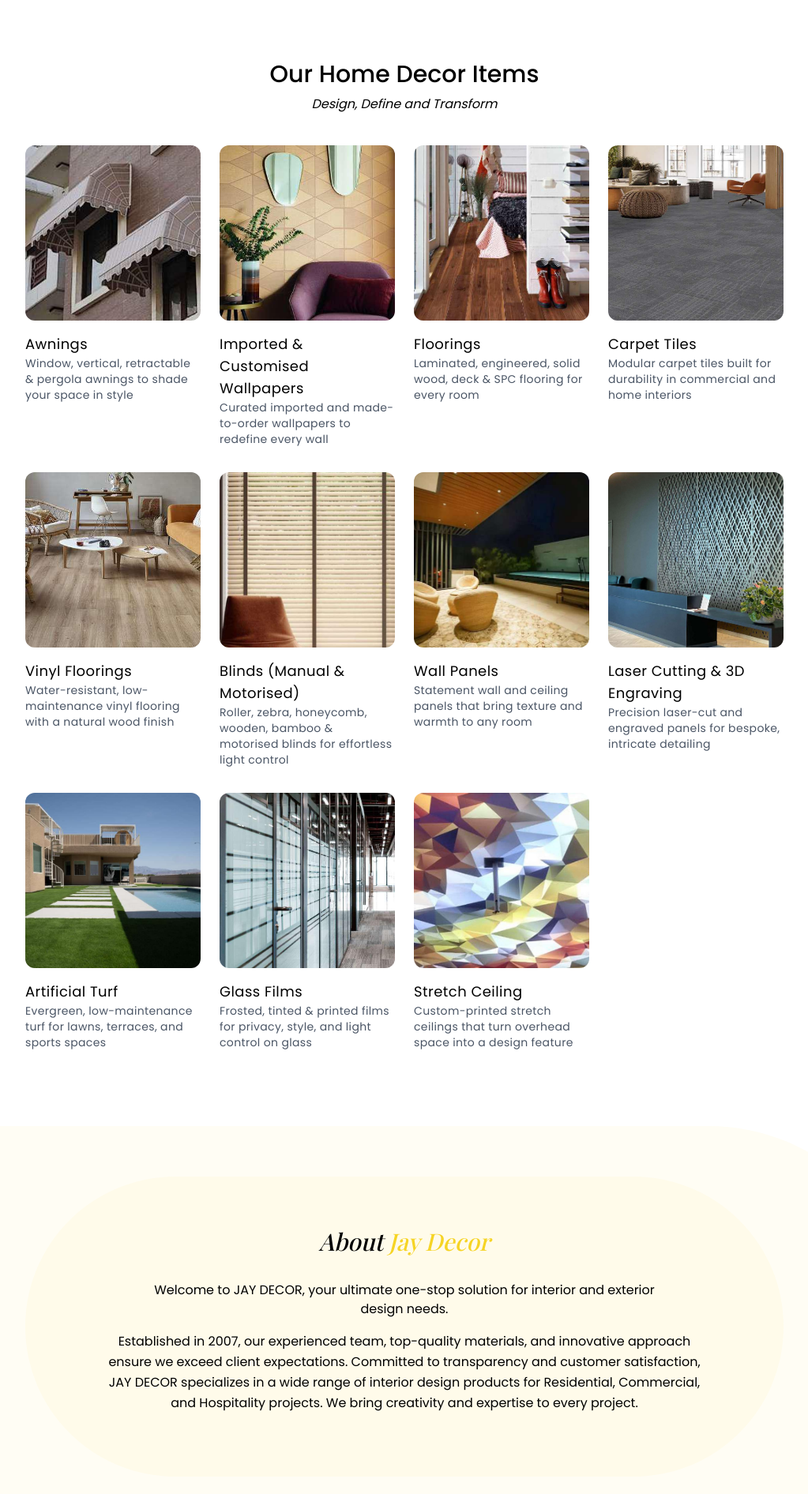
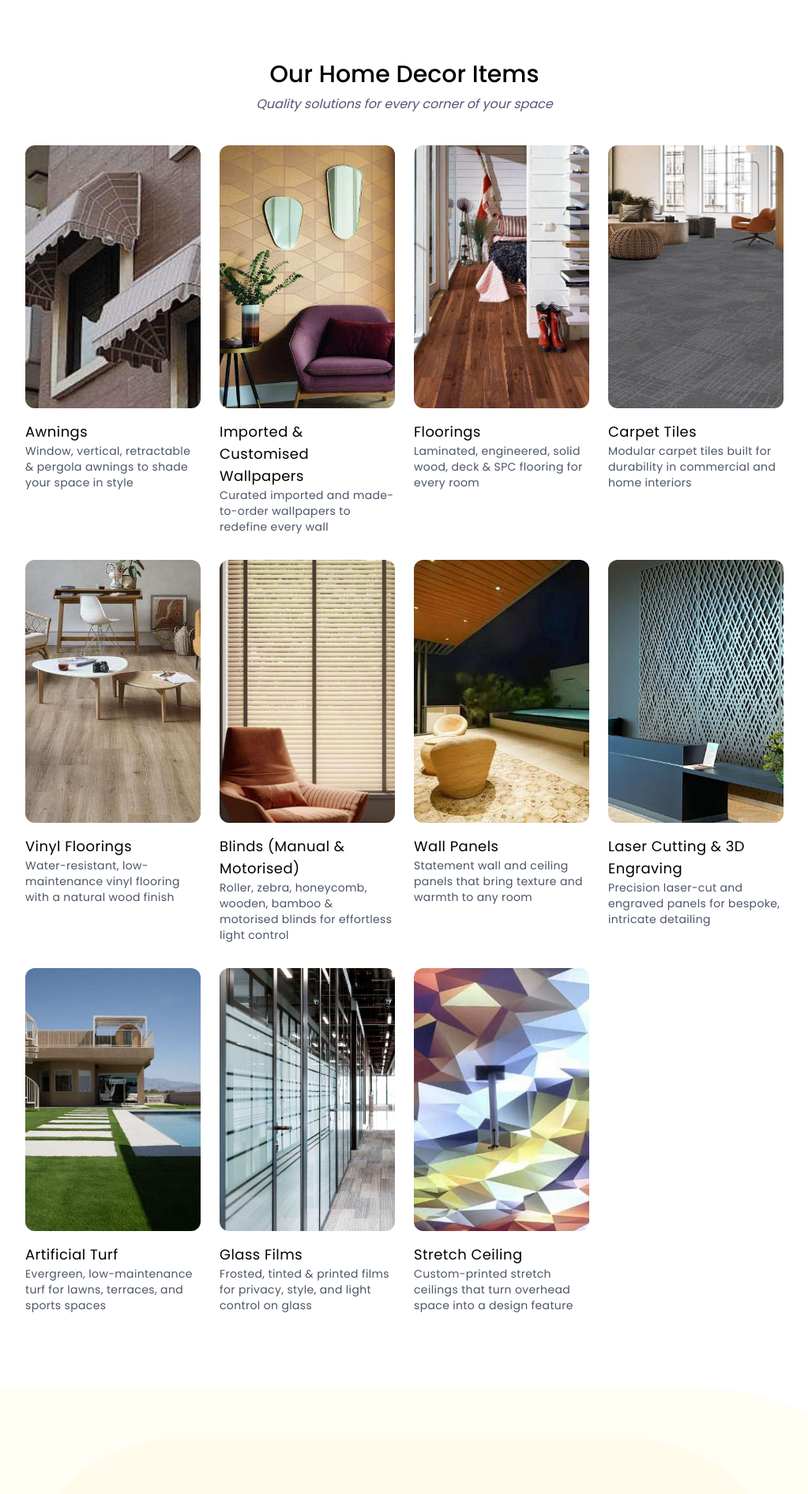
Before and after one commit to Ashish-Singh-Negi/Jay-Decor, a Next.js app: page / in a window 1280 px wide. Shown: the part 820-2712 px from the top of the page at 79% size, without its empty margins (128-1151 px from the left). Built offline with nearby package versions, Linux system fonts and the light colour scheme.

Commit message:
update text colors

```diff
--- a/app/components/About.tsx
+++ b/app/components/About.tsx
@@ -1,22 +1,19 @@
 const About = () => {
   return (
-    <div id="about" className="w-full rounded-r-full py-16 bg-primary/5">
+    <div className="w-full rounded-r-full py-16 bg-primary/5">
       <section
         aria-labelledby="about"
         className="w-[90%] rounded-r-full md:rounded-full bg-primary/5 md:w-3/4 py-10 md:py-16 mx-auto"
       >
-        <h2
-          id="about-heading"
-          className="font-heading text-xl sm:text-2xl md:text-3xl font-medium md:text-center italic mb-8"
-        >
-          About <span className="text-primary">Jay Decor</span>
+        <h2 className="text-xl sm:text-2xl md:text-3xl font-medium md:text-center italic mb-8">
+          About <span className="font-heading text-primary">Jay Decor</span>
         </h2>
 
-        <p className="text-sm sm:text-base mt-4 md:text-center max-w-2xl mx-auto">
+        <p className="text-secondary text-sm sm:text-base mt-4 md:text-center max-w-2xl mx-auto">
           Welcome to JAY DECOR, your ultimate one-stop solution for interior and
           exterior design needs.
         </p>
-        <p className="font-normal text-sm sm:text-base leading-relaxed my-4 md:text-center max-w-3xl mx-auto">
+        <p className="text-secondary font-normal text-sm sm:text-base leading-relaxed my-4 md:text-center max-w-3xl mx-auto">
           Established in 2007, our experienced team, top-quality materials, and
           innovative approach ensure we exceed client expectations. Committed to
           transparency and customer satisfaction, JAY DECOR specializes in a
--- a/app/components/MeetOurFounders.tsx
+++ b/app/components/MeetOurFounders.tsx
@@ -4,15 +4,11 @@ import jay_decor_founder_pic from "@/public/jay_decor_founder_pic.jpeg";
 const MeetOurFounders = () => {
   return (
     <section
-      id="founder"
       aria-labelledby="founder-heading"
-      className="w-full bg-white py-10 md:py-16"
+      className="w-full bg-primary/5 rounded-b-4xl py-10 md:py-16"
     >
       <div className="w-[90%] md:w-3/4 mx-auto">
-        <h2
-          id="founder-heading"
-          className="font-heading text-xl sm:text-2xl md:text-3xl font-medium text-center italic mb-8"
-        >
+        <h2 className="text-xl sm:text-2xl md:text-3xl font-medium text-center mb-8">
           Meet Our <span className="text-primary not-italic">Founder</span>
         </h2>
 
@@ -28,27 +24,28 @@ const MeetOurFounders = () => {
           </div>
 
           <div className="leading-relaxed flex flex-col gap-3 sm:text-center md:text-left">
-            <h3 className="font-heading tracking-wide text-lg">
-              Yatish Arekar – Founder, JAY DECOR
+            <h3 className="tracking-wide text-xl font-medium mb-2">
+              Yatish Arekar – Founder,{" "}
+              <span className="text-primary"> JAY DECOR</span>
             </h3>
-            <p>
+            <p className="text-secondary">
               With over 20 years of industry experience, Yatish Arekar founded
               JAY DECOR with a simple vision — to make high-quality interior and
               exterior design solutions accessible, reliable, and innovative.
             </p>
-            <p className="tracking-wide">
+            <p className="text-secondary tracking-wide">
               Since 2007, his leadership and commitment to transparency,
               quality, and customer satisfaction have helped JAY DECOR build
               lasting relationships across residential, commercial, and
               hospitality projects.
             </p>
-            <p className="tracking-wider">
+            <p className="text-secondary tracking-wider">
               From wallpapers and flooring to blinds, wall panels, awnings,
               artificial turf, glass films, laser cutting, 3D engraving, and
               stretch ceilings, JAY DECOR continues to transform spaces through
               experience, creativity, and attention to detail.
             </p>
-            <p className="tracking-wide font-medium">
+            <p className="text-secondary tracking-wide font-medium">
               20+ Years of Legacy. One Vision — Exceptional Spaces.
             </p>
           </div>
--- a/app/components/Products.tsx
+++ b/app/components/Products.tsx
@@ -84,20 +84,16 @@ const productList = [
 const Products = () => {
   return (
     <section
-      id="products"
       aria-labelledby="products-heading"
       className="w-full bg-white py-14 md:py-24"
     >
       <div className="w-[90%] md:w-3/4 mx-auto">
         <div className="text-center mb-10">
-          <h2
-            id="products-heading"
-            className="text-xl sm:text-2xl md:text-3xl font-medium"
-          >
+          <h2 className="text-xl sm:text-2xl md:text-3xl font-medium">
             Our Home Decor Items
           </h2>
-          <p className="italic text-sm sm:text-base mt-2">
-            Design, Define and Transform
+          <p className="text-secondary/70 italic text-sm sm:text-base mt-2">
+            Quality solutions for every corner of your space
           </p>
         </div>
 
@@ -108,7 +104,7 @@ const Products = () => {
               href={`/products/${category.slug}`}
               className="group block"
             >
-              <div className="relative w-full aspect-square overflow-hidden rounded-xl">
+              <div className="relative w-full aspect-2/3 overflow-hidden rounded-xl">
                 <Image
                   src={category.img}
                   alt={`${category.title} — Jay Decor interior design solutions in Virar, Mumbai`}
--- a/app/components/SharedByOurCustomers.tsx
+++ b/app/components/SharedByOurCustomers.tsx
@@ -75,15 +75,20 @@ const SharedByOurCustomers = () => {
   return (
     <section
       aria-labelledby="reviews-heading"
-      className="w-full py-14 mt-16 bg-primary/5 rounded-t-4xl"
+      className="w-full py-6 mt-16 bg-primary/5 rounded-t-4xl"
     >
       <div className="w-[90%] md:w-3/4 py-10 mx-auto">
-        <h2
-          id="reviews-heading"
-          className="text-xl sm:text-2xl md:text-3xl font-medium text-center mb-8"
-        >
-          Customer Reviews
-        </h2>
+        <div className="text-center">
+          <h2
+            id="products-heading"
+            className="text-xl sm:text-2xl md:text-3xl font-medium"
+          >
+            Customer reviews
+          </h2>
+          <p className="text-secondary/70 italic text-sm sm:text-base mt-2">
+            In there own words
+          </p>
+        </div>
 
         <div className="grid grid-cols-1 sm:grid-cols-2 lg:grid-cols-4 gap-6 py-10">
           {videos.map((src, i) => (
--- a/package.json
+++ b/package.json
@@ -9,6 +9,7 @@
     "lint": "eslint"
   },
   "dependencies": {
+    "embla-carousel-react": "^8.6.0",
     "lucide-react": "^1.41.0",
     "next": "16.3.4",
     "react": "19.2.8",
```
Also changed, not shown: 1 other file (tests, documents, lock files or other folders).
